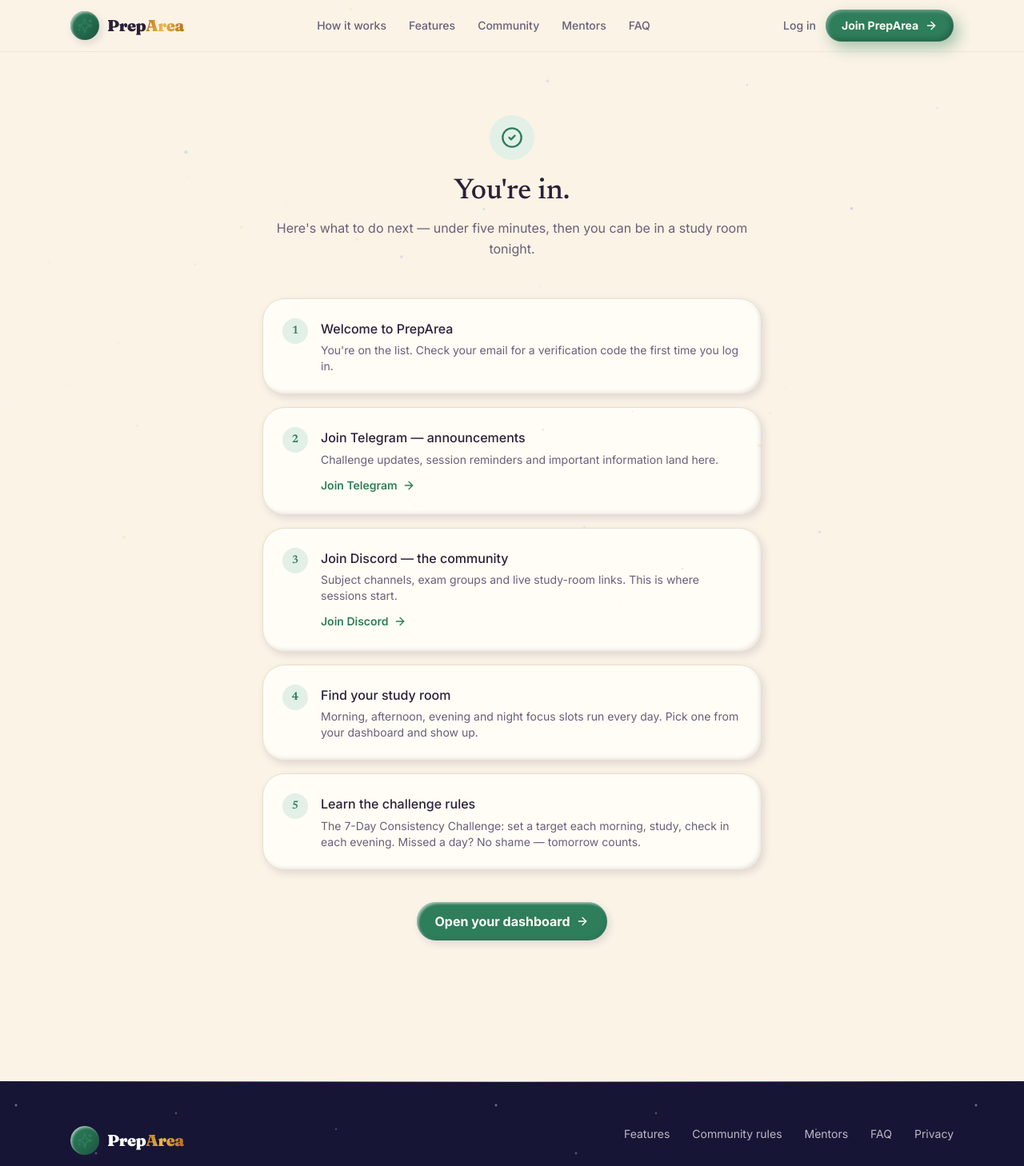
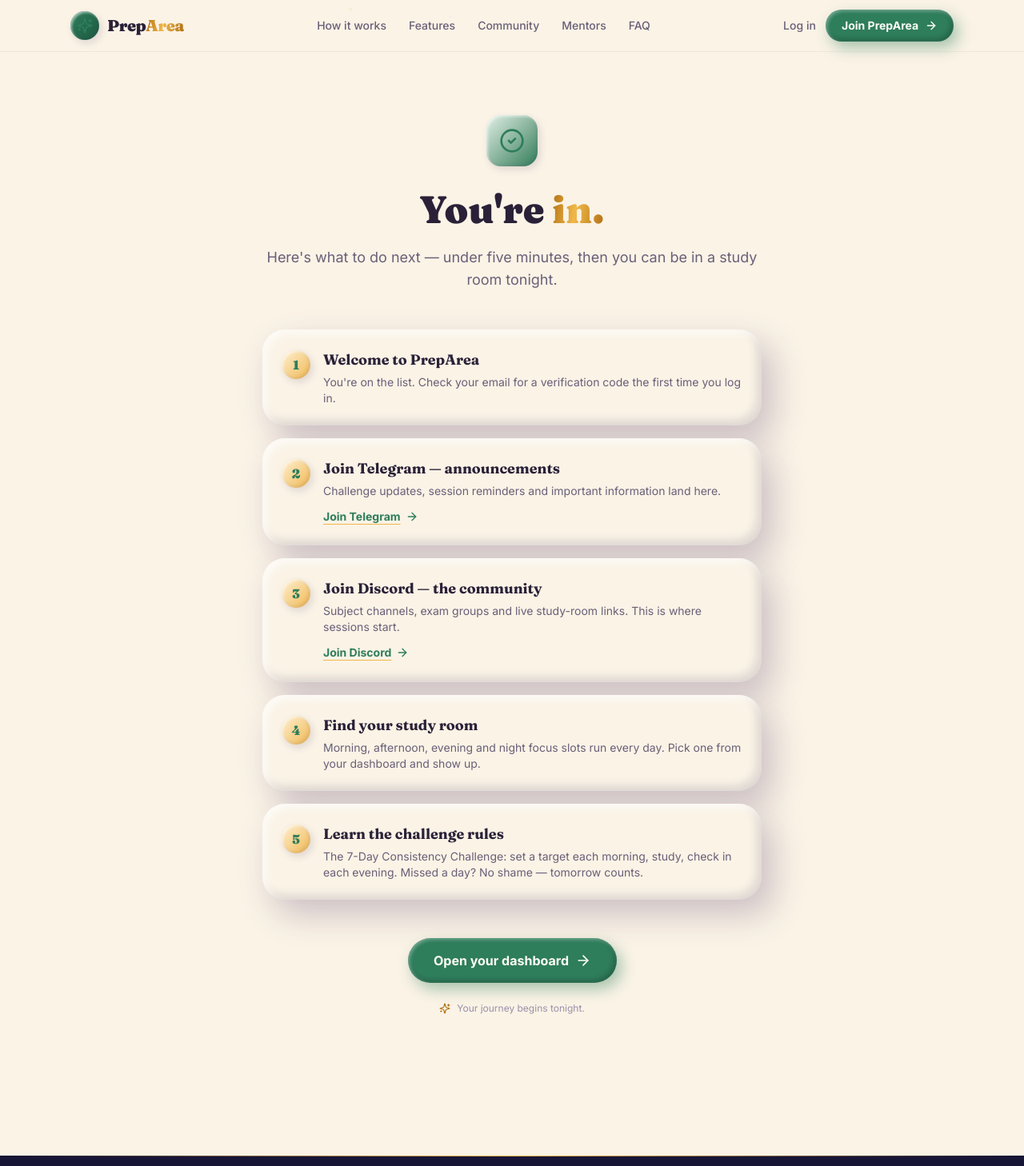
Before and after one commit to WRECKERKNIGHT/preparea.in, a Next.js app in the folder apps/web/: page /register/success in a window 1280 px wide. Shown: the top 1458 px of the page at 80% size. Built offline with nearby package versions, Linux system fonts and the light colour scheme.

Commit message:
Re-theme FAQ, privacy, register and dashboard with clay styles; ignore Vercel dir

```diff
--- a/apps/web/app/faq/page.tsx
+++ b/apps/web/app/faq/page.tsx
@@ -1,5 +1,7 @@
 import type { Metadata } from "next";
 import Link from "next/link";
+import { PageHeader } from "@/components/page-header";
+import { Reveal } from "@/components/fx/reveal";
 
 export const metadata: Metadata = {
   title: "FAQ",
@@ -48,35 +50,48 @@
 export default function FaqPage() {
   return (
     <>
-      <section className="border-b border-edge bg-paper">
-        <div className="mx-auto max-w-3xl px-4 py-16 text-center sm:px-6 sm:py-20">
-          <p className="text-xs font-semibold uppercase tracking-[0.2em] text-accent">
-            FAQ
-          </p>
-          <h1 className="mt-3 font-serif text-4xl font-medium text-ink">
-            Questions, answered
-          </h1>
-        </div>
-      </section>
+      <PageHeader
+        kicker="FAQ"
+        title={
+          <>
+            Questions, <span className="text-gradient-gold">answered</span>
+          </>
+        }
+      />
 
-      <section className="bg-raised">
-        <div className="mx-auto max-w-3xl px-4 py-16 sm:px-6">
-          <div className="space-y-px overflow-hidden rounded-[6px] border border-edge bg-edge">
-            {faqs.map(({ q, a }) => (
-              <div key={q} className="bg-raised p-6">
-                <h2 className="font-serif text-lg font-medium text-ink">{q}</h2>
-                <p className="mt-2 text-sm text-ink-muted">{a}</p>
-              </div>
+      <section className="bg-raised py-16">
+        <div className="mx-auto max-w-3xl px-4 sm:px-6">
+          <div className="grid grid-cols-1 gap-4">
+            {faqs.map(({ q, a }, i) => (
+              <Reveal key={q} delay={(i % 3) * 0.05}>
+                <details className="clay-card-deep group overflow-hidden p-0">
+                  <summary className="flex cursor-pointer list-none items-center justify-between gap-4 px-7 py-5 font-display text-lg font-bold text-ink [&::-webkit-details-marker]:hidden">
+                    {q}
+                    <span
+                      className="clay-icon size-8 shrink-0 rounded-full bg-gradient-to-br from-gold-light to-gold text-gold-deep transition-transform duration-300 group-open:rotate-45"
+                      aria-hidden="true"
+                    >
+                      +
+                    </span>
+                  </summary>
+                  <p className="px-7 pb-6 text-ink-muted">{a}</p>
+                </details>
+              </Reveal>
             ))}
           </div>
+          <Reveal delay={0.15}>
             <div className="mt-10 text-center">
-            <p className="text-sm text-ink-muted">
+              <p className="text-ink-muted">
                 Still curious?{" "}
-              <Link href="/register" className="font-semibold text-accent hover:text-accent-hover">
+                <Link
+                  href="/register"
+                  className="font-bold text-accent underline decoration-gold underline-offset-4 hover:text-accent-hover"
+                >
                   Join and ask us directly
                 </Link>
               </p>
             </div>
+          </Reveal>
         </div>
       </section>
     </>
--- a/apps/web/app/privacy/page.tsx
+++ b/apps/web/app/privacy/page.tsx
@@ -1,4 +1,6 @@
 import type { Metadata } from "next";
+import { PageHeader } from "@/components/page-header";
+import { Reveal } from "@/components/fx/reveal";
 
 export const metadata: Metadata = {
   title: "Privacy",
@@ -35,28 +37,29 @@
 export default function PrivacyPage() {
   return (
     <>
-      <section className="border-b border-edge bg-paper">
-        <div className="mx-auto max-w-3xl px-4 py-16 text-center sm:px-6 sm:py-20">
-          <p className="text-xs font-semibold uppercase tracking-[0.2em] text-accent">
-            Privacy
-          </p>
-          <h1 className="mt-3 font-serif text-4xl font-medium text-ink">
-            Your information, kept minimal
-          </h1>
-          <p className="mt-4 text-ink-muted">
-            We collect the least we need and protect what we hold.
-          </p>
-        </div>
-      </section>
+      <PageHeader
+        kicker="Privacy"
+        title={
+          <>
+            Your information, kept{" "}
+            <span className="text-gradient-gold">minimal</span>
+          </>
+        }
+        intro="We collect the least we need and protect what we hold."
+      />
 
-      <section className="bg-raised">
-        <div className="mx-auto max-w-3xl px-4 py-16 sm:px-6">
-          <div className="space-y-px overflow-hidden rounded-[6px] border border-edge bg-edge">
-            {sections.map(({ title, body }) => (
-              <div key={title} className="bg-raised p-6">
-                <h2 className="font-serif text-lg font-medium text-ink">{title}</h2>
-                <p className="mt-2 text-sm text-ink-muted">{body}</p>
-              </div>
+      <section className="bg-raised py-16">
+        <div className="mx-auto max-w-3xl px-4 sm:px-6">
+          <div className="grid grid-cols-1 gap-4">
+            {sections.map(({ title, body }, i) => (
+              <Reveal key={title} delay={(i % 2) * 0.07}>
+                <div className="clay-card-deep p-7">
+                  <h2 className="font-display text-xl font-black text-ink">
+                    {title}
+                  </h2>
+                  <p className="mt-2 text-ink-muted">{body}</p>
+                </div>
+              </Reveal>
             ))}
           </div>
         </div>
--- a/apps/web/app/register/page.tsx
+++ b/apps/web/app/register/page.tsx
@@ -1,5 +1,7 @@
 import type { Metadata } from "next";
+import { Sparkles } from "lucide-react";
 import { RegisterForm } from "@/components/register-form";
+import { Reveal } from "@/components/fx/reveal";
 
 export const metadata: Metadata = {
   title: "Register",
@@ -8,22 +10,36 @@
 
 export default function RegisterPage() {
   return (
-    <section className="bg-paper">
+    <section className="relative overflow-hidden bg-paper">
+      <div
+        className="absolute inset-0 -z-10"
+        style={{
+          backgroundImage:
+            "radial-gradient(700px 400px at 50% -10%, rgba(240,184,74,0.18), transparent 60%), radial-gradient(600px 380px at 90% 90%, rgba(124,92,219,0.14), transparent 60%)",
+        }}
+        aria-hidden="true"
+      />
+      <div className="dotted-light absolute inset-0 -z-10 opacity-50" aria-hidden="true" />
       <div className="mx-auto max-w-xl px-4 py-16 sm:px-6 sm:py-20">
+        <Reveal>
           <div className="text-center">
-          <p className="text-xs font-semibold uppercase tracking-[0.2em] text-accent">
+            <p className="clay-chip mx-auto mb-5 inline-flex items-center gap-2 px-4 py-1.5 text-xs font-bold uppercase tracking-[0.2em] text-accent">
+              <Sparkles className="size-3.5 text-gold-deep" aria-hidden="true" />
               Registration
             </p>
-          <h1 className="mt-3 font-serif text-3xl font-medium text-ink sm:text-4xl">
-            Join the first cohort
+            <h1 className="font-display text-4xl font-black leading-[1.06] tracking-tight text-ink sm:text-5xl">
+              Join the <span className="text-gradient-gold">first cohort</span>
             </h1>
-          <p className="mt-3 text-ink-muted">
+            <p className="mt-4 text-lg text-ink-muted">
               Free for the first 20 students. Two minutes, and you&rsquo;re in.
             </p>
           </div>
-        <div className="card mt-10 p-7 sm:p-9">
+        </Reveal>
+        <Reveal delay={0.15}>
+          <div className="clay-card-deep mt-10 p-7 sm:p-9">
             <RegisterForm />
           </div>
+        </Reveal>
       </div>
     </section>
   );
--- a/apps/web/app/register/success/page.tsx
+++ b/apps/web/app/register/success/page.tsx
@@ -1,7 +1,8 @@
-import { CheckCircle2, ArrowRight, Send, MessagesSquare } from "lucide-react";
+import { CheckCircle2, ArrowRight, Send, MessagesSquare, Sparkles } from "lucide-react";
 import Link from "next/link";
 import type { Metadata } from "next";
 import { getSettings } from "@/lib/settings";
+import { Reveal } from "@/components/fx/reveal";
 
 export const metadata: Metadata = {
   title: "You're in",
@@ -51,36 +52,49 @@
   ];
 
   return (
-    <section className="bg-paper">
+    <section className="relative overflow-hidden bg-paper">
+      <div
+        className="absolute inset-0 -z-10"
+        style={{
+          backgroundImage:
+            "radial-gradient(700px 400px at 50% -10%, rgba(240,184,74,0.18), transparent 60%)",
+        }}
+        aria-hidden="true"
+      />
       <div className="mx-auto max-w-2xl px-4 py-16 sm:px-6 sm:py-20">
+        <Reveal>
           <div className="text-center">
-          <span className="mx-auto flex size-14 items-center justify-center rounded-full bg-accent-light text-accent">
-            <CheckCircle2 className="size-7" aria-hidden="true" />
+            <span className="clay-icon mx-auto size-16 rounded-full bg-gradient-to-br from-accent-light to-accent text-accent">
+              <CheckCircle2 className="size-8" aria-hidden="true" />
             </span>
-          <h1 className="mt-5 font-serif text-3xl font-medium text-ink sm:text-4xl">
-            You&apos;re in.
+            <h1 className="mt-6 font-display text-4xl font-black leading-tight text-ink sm:text-5xl">
+              You&apos;re <span className="text-gradient-gold">in.</span>
             </h1>
-          <p className="mt-3 text-ink-muted">
-            Here&apos;s what to do next — under five minutes, then you can be in
-            a study room tonight.
+            <p className="mt-4 text-lg text-ink-muted">
+              Here&apos;s what to do next — under five minutes, then you can be
+              in a study room tonight.
             </p>
           </div>
+        </Reveal>
 
         <ol className="mt-12 space-y-4">
           {steps.map((step, i) => (
-            <li key={step.title} className="card flex gap-4 p-6">
-              <span className="flex size-8 shrink-0 items-center justify-center rounded-full bg-accent-light font-serif text-sm font-semibold text-accent">
+            <Reveal key={step.title} delay={i * 0.07}>
+              <li className="clay-card-deep flex gap-4 p-6">
+                <span className="clay-icon mt-0.5 size-9 shrink-0 rounded-full bg-gradient-to-br from-gold-light to-gold text-gold-deep font-display text-base font-black">
                   {i + 1}
                 </span>
                 <div className="min-w-0">
-                <h2 className="font-medium text-ink">{step.title}</h2>
+                  <h2 className="font-display text-lg font-bold text-ink">
+                    {step.title}
+                  </h2>
                   <p className="mt-1 text-sm text-ink-muted">{step.body}</p>
                   {step.link ? (
                     <a
                       href={step.link}
                       target="_blank"
                       rel="noopener noreferrer"
-                    className="mt-3 inline-flex items-center gap-1.5 text-sm font-semibold text-accent hover:text-accent-hover"
+                      className="mt-3 inline-flex items-center gap-1.5 text-sm font-bold text-accent underline decoration-gold underline-offset-4 hover:text-accent-hover"
                     >
                       {step.linkLabel}
                       <ArrowRight className="size-4" aria-hidden="true" />
@@ -88,15 +102,24 @@
                   ) : null}
                 </div>
               </li>
+            </Reveal>
           ))}
         </ol>
 
-        <div className="mt-10 flex flex-wrap items-center justify-center gap-3">
-          <Link href="/dashboard" className="btn-primary">
+        <Reveal delay={0.2}>
+          <div className="mt-12 flex flex-col items-center justify-center gap-3">
+            <span className="clay-btn clay-btn-emerald px-8 py-4 text-base">
+              <Link href="/dashboard" className="inline-flex items-center gap-2">
                 Open your dashboard
-            <ArrowRight className="size-4" aria-hidden="true" />
+                <ArrowRight className="size-5" aria-hidden="true" />
               </Link>
+            </span>
+            <p className="mt-3 inline-flex items-center gap-2 text-xs text-ink-faint">
+              <Sparkles className="size-3.5 text-gold-deep" aria-hidden="true" />
+              Your journey begins tonight.
+            </p>
           </div>
+        </Reveal>
       </div>
     </section>
   );
```
Also changed, not shown: apps/web/components/dashboard-client.tsx (+13 -11 lines), 1 other file (tests, documents, lock files or other folders). Lines whose indentation alone changed are shown as unchanged.
